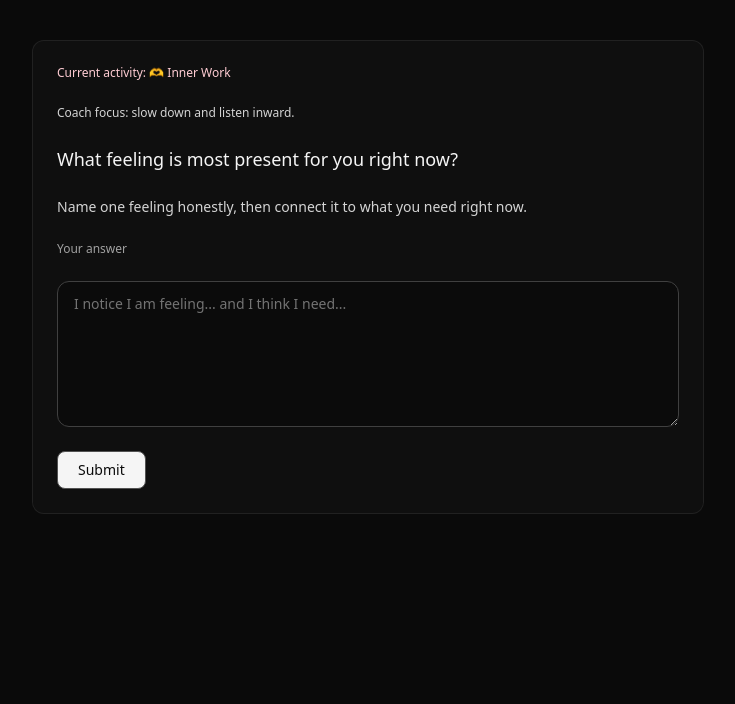
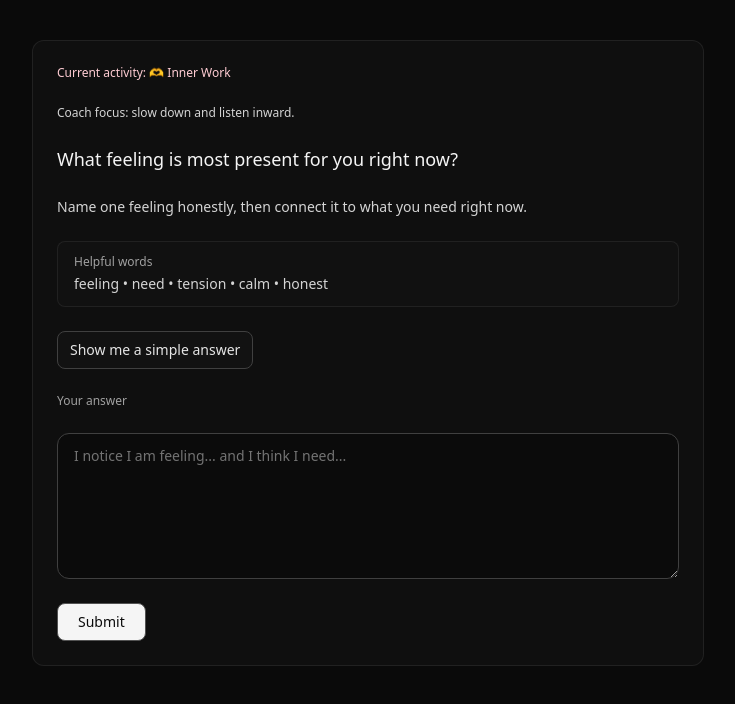
Before and after one commit to logan-woo-tech/woo-mvp, a Next.js app: page /conversation in a window 1280 px wide. Shown: the top 704 px of the page, without its empty margins (272-1007 px from the left). Built offline with nearby package versions, Linux system fonts and the light colour scheme.

Commit message:
feat: conversation engine v2 (starter, helpful words, practical feedback)

```diff
--- a/src/app/conversation/page.tsx
+++ b/src/app/conversation/page.tsx
@@ -1,6 +1,6 @@
 "use client";
 
-import React, { Suspense } from "react";
+import React, { Suspense, useState } from "react";
 import { useRouter, useSearchParams } from "next/navigation";
 import { mockConversation } from "../../mocks/conversation";
 
@@ -66,6 +66,24 @@ const ACTIVITY_ACCENT: Record<string, string> = {
   Mentor: "text-amber-200",
 };
 
+const ACTIVITY_HELPFUL_WORDS: Record<string, string[]> = {
+  "Inner Work": ["feeling", "need", "tension", "calm", "honest"],
+  Thinking: ["idea", "reason", "example", "problem", "result"],
+  "Free Talk": ["today", "stuck", "energy", "truth", "release"],
+  Mentor: ["goal", "obstacle", "step", "deadline", "commitment"],
+};
+
+const ACTIVITY_SAMPLE_ANSWER: Record<string, string> = {
+  "Inner Work":
+    "I feel a little scattered today because I am carrying too many open tasks. For example, I keep switching tabs and losing focus.",
+  Thinking:
+    "My idea is that short planning helps me start faster because it reduces decision fatigue. For example, a 5-minute plan helped me finish yesterday's task.",
+  "Free Talk":
+    "What feels most alive is a mix of excitement and pressure. I want to move forward, and I also want to give myself permission to go one step at a time.",
+  Mentor:
+    "My goal is to complete one meaningful task today because progress builds confidence. For example, I will draft section one before lunch and review it at 4 pm.",
+};
+
 function ConversationContent() {
   const router = useRouter();
   const searchParams = useSearchParams();
@@ -93,6 +111,16 @@ function ConversationContent() {
     ACTIVITY_PLACEHOLDER[activity] ?? "Write your answer here...";
   const activityIcon = ACTIVITY_ICON[activity] ?? "✨";
   const activityAccent = ACTIVITY_ACCENT[activity] ?? "text-neutral-300";
+  const helpfulWords = ACTIVITY_HELPFUL_WORDS[activity] ?? [
+    "clear",
+    "why",
+    "example",
+    "next step",
+  ];
+  const sampleAnswer =
+    ACTIVITY_SAMPLE_ANSWER[activity] ??
+    "I want to improve this area because it matters to me. For example, I can take one small step today.";
+  const [showSampleAnswer, setShowSampleAnswer] = useState(false);
 
   function handleSubmit(event: React.FormEvent<HTMLFormElement>) {
     event.preventDefault();
@@ -118,6 +146,27 @@ function ConversationContent() {
         <h1 className="text-lg text-neutral-100">{question}</h1>
 
         <p className="text-sm text-neutral-300">{supportText}</p>
+
+        <div className="rounded-lg border border-neutral-800/80 bg-neutral-900/30 px-4 py-3">
+          <p className="text-xs text-neutral-400">Helpful words</p>
+          <p className="mt-1 text-sm text-neutral-300">
+            {helpfulWords.join(" • ")}
+          </p>
+        </div>
+
+        <button
+          type="button"
+          onClick={() => setShowSampleAnswer((prev) => !prev)}
+          className="w-fit rounded-lg border border-neutral-700 bg-neutral-900/50 px-3 py-2 text-sm text-neutral-200 hover:bg-neutral-800/70"
+        >
+          {showSampleAnswer ? "Hide simple answer" : "Show me a simple answer"}
+        </button>
+
+        {showSampleAnswer ? (
+          <p className="rounded-lg border border-neutral-800/80 bg-neutral-900/30 px-4 py-3 text-sm text-neutral-300">
+            {sampleAnswer}
+          </p>
+        ) : null}
 
         <p className="text-xs text-neutral-400">Your answer</p>
 
--- a/src/app/feedback/page.tsx
+++ b/src/app/feedback/page.tsx
@@ -67,6 +67,25 @@ function getAnswerAwareFeedback(answer: string): string[] {
   return lines.slice(0, 2);
 }
 
+function getPracticalNextLine(answer: string): string {
+  const trimmed = answer.trim();
+  const normalized = trimmed.toLowerCase();
+
+  if (!normalized.includes("because")) {
+    return 'Try this next time: add one "because" sentence to explain your reason.';
+  }
+
+  if (!normalized.includes("for example") && !normalized.includes("example")) {
+    return "Try this next time: add one real example to make your point concrete.";
+  }
+
+  if (trimmed.length > 0 && trimmed.length < 100) {
+    return "Try this next time: stay with your answer a little longer and add one more layer.";
+  }
+
+  return 'Try this next time: Replace "very good" with "effective" or "clear".';
+}
+
 function FeedbackContent() {
   const router = useRouter();
   const searchParams = useSearchParams();
@@ -88,6 +107,7 @@ function FeedbackContent() {
   const activityAccent = ACTIVITY_ACCENT[activity] ?? "text-neutral-300";
   const nextStepIcon = ACTIVITY_ICON[nextStep] ?? "✨";
   const answerAwareLines = getAnswerAwareFeedback(answer);
+  const practicalNextLine = getPracticalNextLine(answer);
   const reflectionSummary = answerAwareLines[0] ?? feedbackMessage;
 
   function handleContinue() {
@@ -124,6 +144,7 @@ function FeedbackContent() {
             ))}
           </div>
         ) : null}
+        <p className="text-sm text-neutral-300">{practicalNextLine}</p>
         <p className="text-sm text-neutral-300">{supportMessage}</p>
         <p className="text-sm font-medium text-yellow-200">
           Next step: {nextStepIcon} {nextStep}
```
